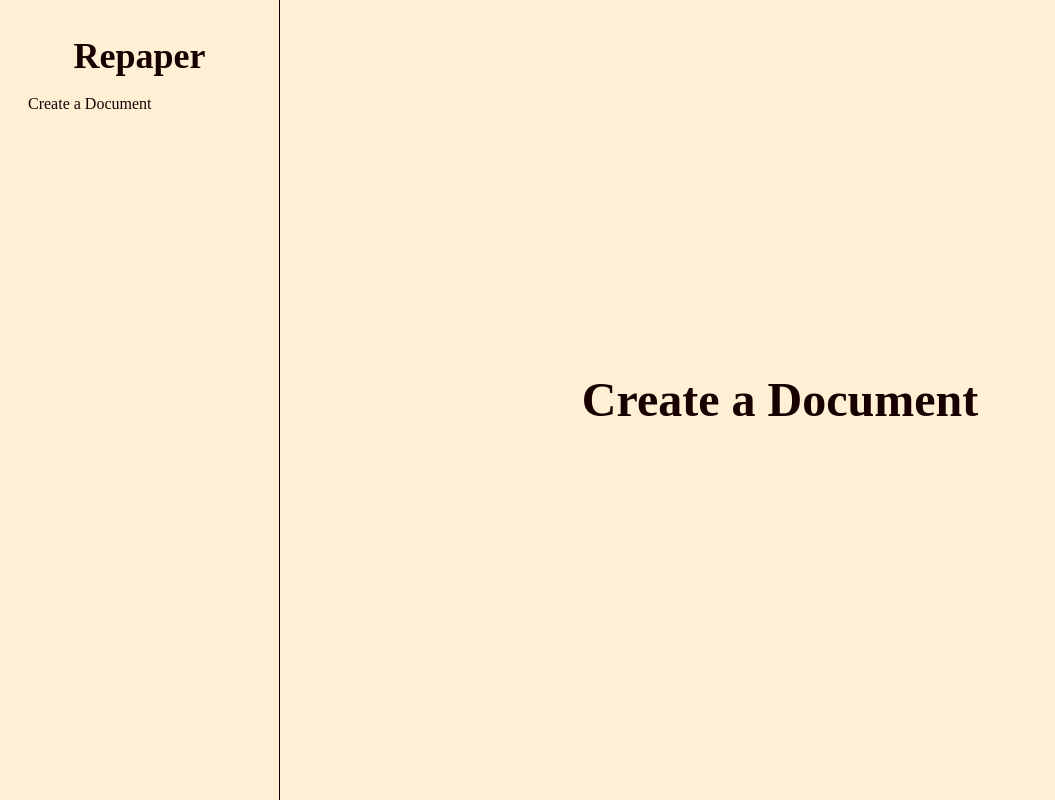
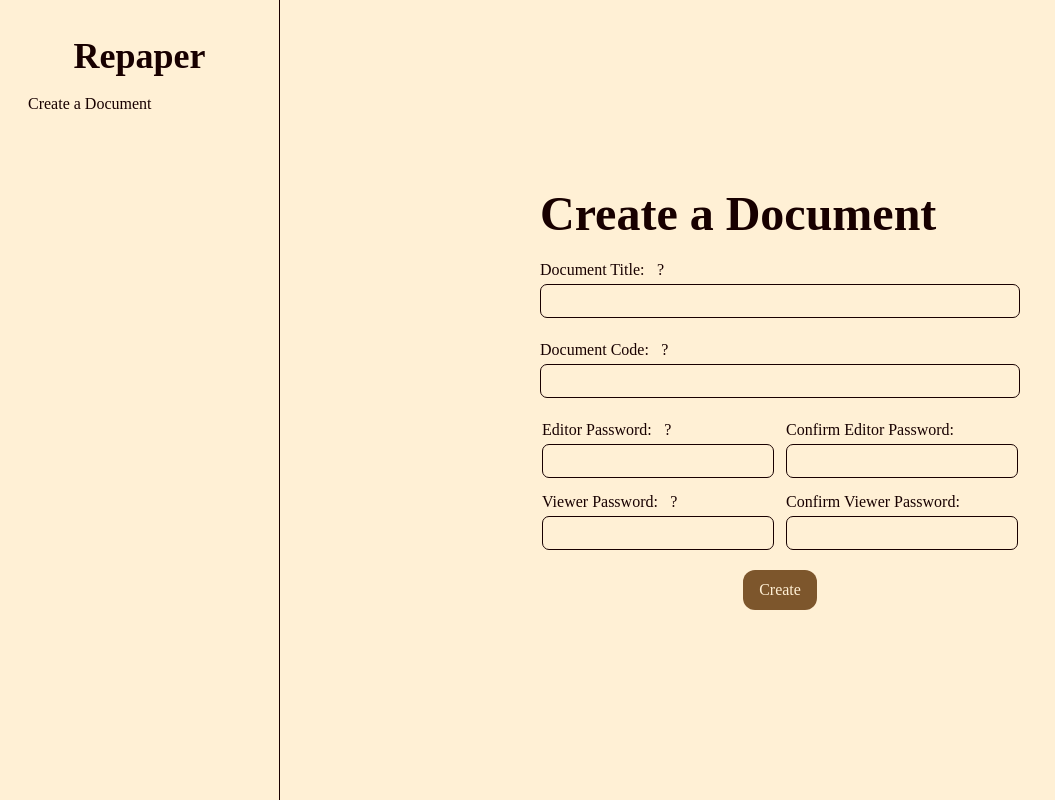
Before and after one commit to Unlimited-Stuff-Ltd/repaper, a SvelteKit app: page /create in a window 1280 px wide. Shown: the whole page, without its empty margins (0-1055 px from the left). Built offline with nearby package versions, Linux system fonts and the light colour scheme; no server answers.

Commit message:
Create file page

```diff
--- a/src/app.html
+++ b/src/app.html
@@ -3,6 +3,7 @@
 	<head>
 		<meta charset="utf-8" />
 		<meta name="viewport" content="width=device-width, initial-scale=1" />
+		<meta name="description" content="Paper (but on a computer)" />
 		%sveltekit.head%
 	</head>
 	<body data-sveltekit-preload-data="hover">
--- a/src/lib/components.ts
+++ b/src/lib/components.ts
@@ -1 +1,2 @@
 export { default as Checkbox } from '$lib/components/Checkbox.svelte';
+export { default as Popover } from '$lib/components/Popover.svelte';
--- a/src/lib/components/Checkbox.svelte
+++ b/src/lib/components/Checkbox.svelte
@@ -1,9 +1,12 @@
 <script lang="ts">
 	import { Checkbox } from 'bits-ui';
+
+	let { ...props } = $props();
 </script>
 
 <Checkbox.Root
-	class="flex h-6 w-6 items-center justify-center rounded-[5px] border bg-(--background) font-bold"
+	{...props}
+	class="flex h-6 w-6 cursor-pointer items-center justify-center rounded-[5px] border bg-(--background) font-bold"
 >
 	{#snippet children({ checked })}
 		{#if checked}X{/if}
--- /dev/null
+++ b/src/lib/components/Popover.svelte
@@ -0,0 +1,20 @@
+<script lang="ts">
+	import { Popover } from 'bits-ui';
+
+	let { children } = $props();
+</script>
+
+<Popover.Root>
+	<Popover.Trigger
+		class="m-auto h-6 w-6 cursor-pointer items-center justify-center rounded-[50%] align-baseline hover:bg-(--foreground)/10 data-[state=open]:bg-(--foreground)/10"
+		>?</Popover.Trigger
+	>
+	<Popover.Portal>
+		<Popover.Content
+			class="w-fit rounded-md border bg-(--background) px-5 py-3 text-center"
+			sideOffset={5}
+		>
+			<p>{@render children()}</p>
+		</Popover.Content>
+	</Popover.Portal>
+</Popover.Root>
--- a/src/routes/+layout.svelte
+++ b/src/routes/+layout.svelte
@@ -4,12 +4,18 @@
 	import { resolve } from '$app/paths';
 
 	let { children } = $props();
+
+	function oncontextmenu(event: Event) {
+		event.preventDefault();
+	}
 </script>
 
 <svelte:head>
 	<link rel="icon" href={favicon} />
 	<title>Repaper</title>
 </svelte:head>
+
+<svelte:window {oncontextmenu} />
 
 <main class="h-screen w-screen">
 	<nav class="fixed h-screen w-70 border-r pt-9">
--- a/src/routes/+page.svelte
+++ b/src/routes/+page.svelte
@@ -1,3 +1,18 @@
-<div>
-	<h1 class="text-5xl font-black">Repaper</h1>
-</div>
+<script lang="ts">
+	import { resolve } from '$app/paths';
+</script>
+
+<main class="h-screen w-screen">
+	<nav class="fixed h-screen w-70 border-r pt-9">
+		<a href={resolve('/')}><h2 class="text-center text-4xl font-black">Repaper</h2></a>
+		<div class="pt-4 pl-7">
+			<a class="a" href={resolve('/create')}>Create a Document</a><br />
+		</div>
+	</nav>
+	<div class="flex">
+		<div class="w-70"></div>
+		<div class="flex h-screen items-center justify-center" style="width: calc(100vw - 17.5rem)">
+			<h1 class="text-5xl font-black">Repaper</h1>
+		</div>
+	</div>
+</main>
--- /dev/null
+++ b/src/routes/create/+page.server.ts
@@ -0,0 +1,72 @@
+import type { Actions } from './$types';
+import { success, error } from '$lib/server/db/logs';
+import { db } from '$lib/server/db';
+import { documents } from '$lib/server/db/schema';
+import { redirect } from '@sveltejs/kit';
+
+const codeCharacters = 'abcdefghijklmnopqrstuvwxyz0123456789-';
+
+function checkCode(code: string): boolean {
+	for (let i = 0; i < code.length; i++) {
+		if (!codeCharacters.includes(code[i])) {
+			return false;
+		}
+	}
+	return true;
+}
+
+export const actions = {
+	default: async ({ request }) => {
+		const data = await request.formData();
+		const title = String(data.get('title'));
+		const code = String(data.get('code'));
+		const editorPassword = String(data.get('editorPassword'));
+		const confirmEditorPassword = String(data.get('confirmEditorPassword'));
+		let viewerPassword;
+		let confirmViewerPassword;
+		const viewerPasswordValue = data.get('viewerPassword');
+		const confirmViewerPasswordValue = data.get('confirmViewerPassword');
+		if (
+			(viewerPasswordValue && !confirmViewerPasswordValue) ||
+			(!viewerPasswordValue && confirmViewerPasswordValue)
+		) {
+			redirect(303, '/create?e=1');
+		}
+		if (viewerPasswordValue && confirmViewerPasswordValue) {
+			viewerPassword = String(viewerPasswordValue);
+			confirmViewerPassword = String(confirmViewerPasswordValue);
+		}
+		if (!checkCode(code)) {
+			redirect(303, '/create?e=2');
+		}
+		if (editorPassword !== confirmEditorPassword) {
+			redirect(303, '/create?e=3');
+		}
+		if (viewerPassword !== confirmViewerPassword) {
+			redirect(303, '/create?e=4');
+		}
+		const userAgent = request.headers.get('user-agent') ?? 'not-found';
+		try {
+			await db.insert(documents).values({
+				title,
+				code,
+				editorPassword,
+				viewerPassword
+			});
+		} catch (errorO) {
+			error({
+				action: 'create-document',
+				info: `title:${title}`,
+				error: JSON.stringify(errorO),
+				userAgent
+			});
+			redirect(303, '/create?e=5');
+		}
+		success({
+			action: 'create-document',
+			info: `title:${title}`,
+			userAgent
+		});
+		redirect(303, `/file/${code}/`);
+	}
+} satisfies Actions;
--- a/src/routes/create/+page.svelte
+++ b/src/routes/create/+page.svelte
@@ -1,3 +1,94 @@
+<script lang="ts">
+	import { Checkbox, Popover } from '$lib/components';
+	import { Label, Button } from 'bits-ui';
+	import { onMount } from 'svelte';
+	import { enhance } from '$app/forms';
+
+	let account: string | null = $state(null);
+
+	onMount(() => {
+		const accountLS = localStorage.getItem('repaper-account');
+		if (accountLS) {
+			account = accountLS;
+		}
+	});
+</script>
+
 <div>
-	<h1 class="text-5xl font-black">Create a Document</h1>
+	<h1 class="mb-5 text-5xl font-black">Create a Document</h1>
+	<form method="POST" class="text-center" use:enhance>
+		<div class="m-auto mb-5 w-fit text-left">
+			<Label.Root for="title"
+				>Document Title:
+				<Popover>This is the title of the document.<br />This can be changed later.</Popover>
+			</Label.Root><br />
+			<input id="title" class="mt-0.5 w-120" name="title" required />
+		</div>
+		<div class="m-auto mb-5 w-fit text-left">
+			<Label.Root for="code"
+				>Document Code:
+				<Popover
+					>This is the code to access the document.<br />This cannot be changed later.</Popover
+				>
+			</Label.Root><br />
+			<input id="code" class="mt-0.5 w-120" name="code" required />
+		</div>
+		<div class="m-auto mb-3 inline-flex">
+			<div class="text-left">
+				<Label.Root for="editorPassword"
+					>Editor Password:
+					<Popover
+						>This is the password used to edit the document.<br />This cannot be changed later.</Popover
+					>
+				</Label.Root><br />
+				<input
+					id="editorPassword"
+					class="mt-0.5 mr-3 w-58"
+					name="editorPassword"
+					type="password"
+					required
+				/>
+			</div>
+			<div class="text-left">
+				<Label.Root for="confirmEditorPassword">Confirm Editor Password:</Label.Root><br />
+				<input
+					id="confirmEditorPassword"
+					name="confirmEditorPassword"
+					class="mt-0.5 w-58"
+					type="password"
+					required
+				/>
+			</div>
+		</div>
+		<br />
+		<div class="m-auto mb-5 inline-flex">
+			<div class="text-left">
+				<Label.Root for="viewerPassword"
+					>Viewer Password:
+					<Popover
+						>This is the password used to view the document.<br />This cannot be changed later.</Popover
+					>
+				</Label.Root><br />
+				<input id="viewerPassword" class="mt-0.5 mr-3 w-58" name="viewerPassword" type="password" />
+			</div>
+			<div class="text-left">
+				<Label.Root for="confirmViewerPassword">Confirm Viewer Password:</Label.Root><br />
+				<input
+					id="confirmViewerPassword"
+					name="confirmViewerPassword"
+					class="mt-0.5 w-58"
+					type="password"
+				/>
+			</div>
+		</div>
+		<br />
+		{#if account}
+			<div class="m-auto mb-7 flex w-fit">
+				<input hidden name="account" value={account} />
+				<Checkbox name="associateWithAccount" />
+				<p class="ml-2">Associate with account</p>
+			</div>
+		{/if}
+		<Button.Root type="submit">Create</Button.Root>
+	</form>
 </div>
--- a/src/routes/layout.css
+++ b/src/routes/layout.css
@@ -34,3 +34,11 @@
 	text-decoration: underline;
 	text-underline-offset: 3px;
 }
+
+input {
+	border: 1px var(--foreground) solid;
+	color: var(--foreground);
+	border-radius: 7px;
+	padding: 0.25rem 0.5rem;
+	outline-color: var(--foreground);
+}
```
